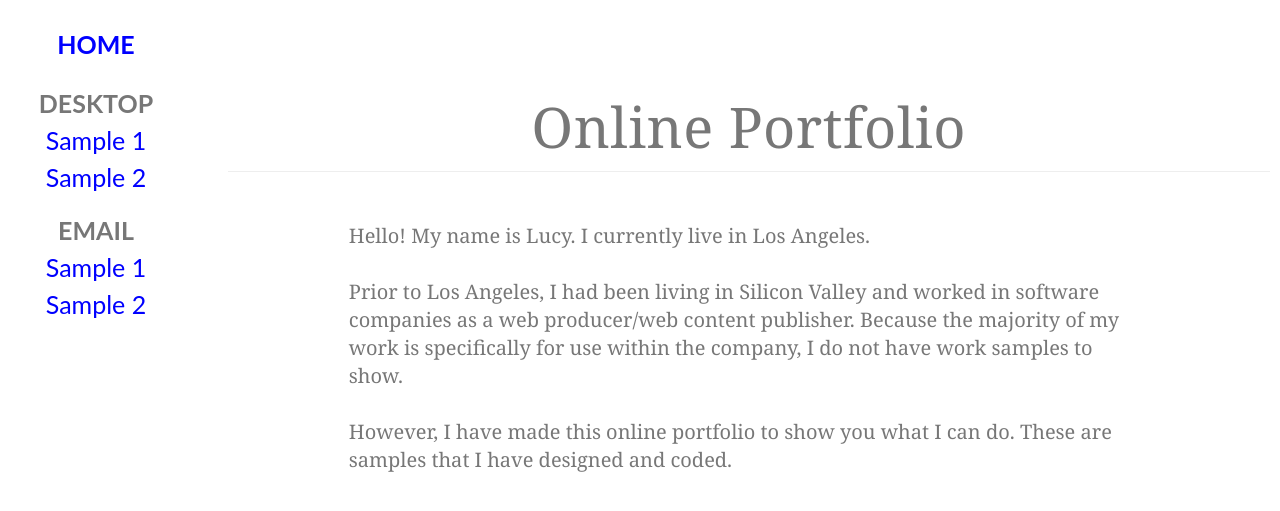
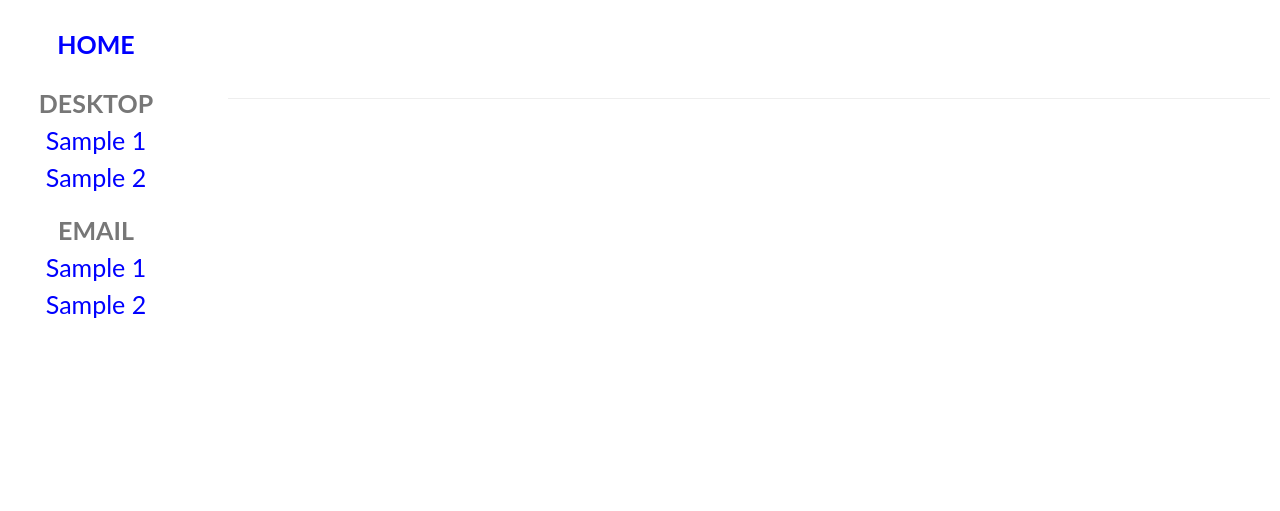
Before and after one commit to nuumu/nuumu.github.io, a Jekyll site: the page built from index.html, in a window 1280 px wide. Shown: the top 511 px of the page. Built offline with Jekyll 4.4.1, drawn with Linux system fonts in a browser that asks for light colours.

Commit message:
Update index.html

```diff
--- a/index.html
+++ b/index.html
@@ -4,18 +4,18 @@ title: Portfolio
 ---
 <script>
 if( screen.width <= 480 ) {
-    location.href = '/m-index.html';
+    location.href = '/';
 }
 </script>
 
 <div class="title">
-            <h2 class="serif">Online Portfolio</h2>
+            <h2 class="serif"></h2>
         </div>
 
 <section class="contentbox">
-<p class="serif">Hello! My name is Lucy. I currently live in Los Angeles.</p><br />
+<p class="serif"></p><br />
 
-<p class="serif">Prior to Los Angeles, I had been living in Silicon Valley and worked in software companies as a web producer/web content publisher. Because the majority of my work is specifically for use within the company, I do not have work samples to show.</p><br />
+<p class="serif"></p><br />
 
-<p class="serif">However, I have made this online portfolio to show you what I can do. These are samples that I have designed and coded.</p>
+<p class="serif"></p>
 </section>
```
